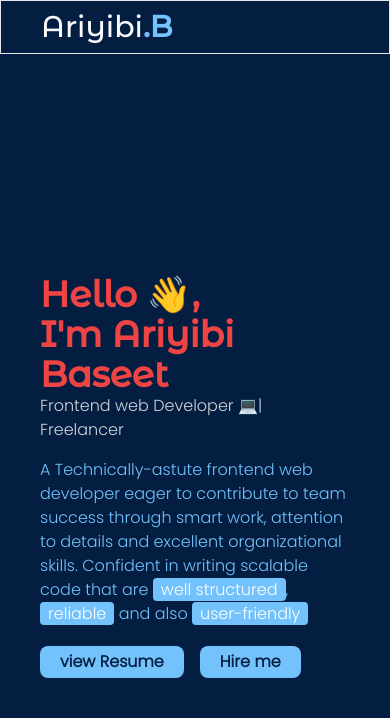
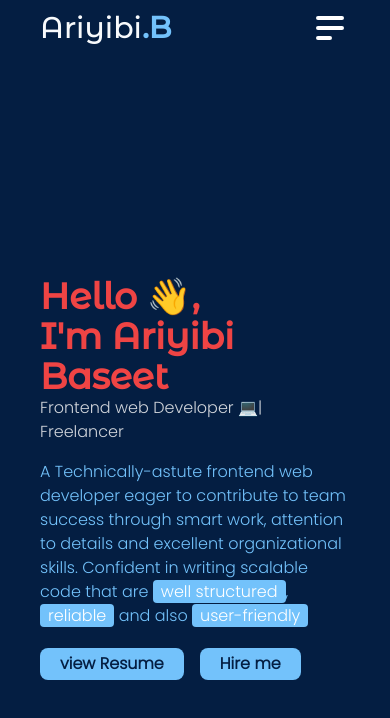
Before and after one commit to Ariyibi-Baseet/Portfolio, a website: page index.html in a window 390 px wide. Drawn offline with nearby package versions, Linux system fonts and the light colour scheme.

Commit message:
navbar is now responsive on mobile devices

```diff
--- a/index.html
+++ b/index.html
@@ -48,10 +48,10 @@
 <body class="w-full min-h-screen bg-deep_blue">
 
     <!-- Navbar section starts  -->
-    <nav class="w-full py-2 px-10 sm:flex sm:justify-between sm:items-center border">
+    <nav class="w-full py-2 px-10 flex items-center justify-between sm:flex sm:justify-between sm:items-center">
       <span class="text-slate-50 text-3xl font-Montserrat-Alternates">Ariyibi<span class="font-bold text-maya_blue font-Montserrat-Alternates">.B</span></span>
       <!-- Navbar lists starts here-->
-      <ul class="gap-x-3 hidden sm:flex  border">
+      <ul class="gap-x-3 flex bg-deep_blue sm:items-center max-sm:absolute max-sm:left-0 max-sm:mt-64 max-sm:pl-9 max-sm:w-full max-sm:hidden max-sm:shadow-lg" id="navLinks">
         <a href="#">
           <li class="text-gray-300 hover:transition-colors hover:text-maya_blue p-2 font-Poppins">Home</li>
         </a>
@@ -68,6 +68,14 @@
           <li class="text-gray-300 hover:transition-colors hover:text-maya_blue p-2 font-Poppins">Contact</li>
         </a>
       </ul>
+      <!-- Ends here -->
+
+      <!-- media icon starts here -->
+      <span class="text-white sm:hidden hover:cursor-pointer" id="icon">
+        <svg xmlns="http://www.w3.org/2000/svg" class="h-10 w-10 fill-white" viewBox="0 0 20 20">
+          <path fill-rule="evenodd" d="M3 5a1 1 0 011-1h12a1 1 0 110 2H4a1 1 0 01-1-1zM3 10a1 1 0 011-1h12a1 1 0 110 2H4a1 1 0 01-1-1zM3 15a1 1 0 011-1h6a1 1 0 110 2H4a1 1 0 01-1-1z" clip-rule="evenodd" />
+        </svg>
+      </span>
       <!-- Ends here -->
     </nav>
     <!-- Ends here -->
@@ -122,7 +130,7 @@
 
   </section>
   <!-- Ends here -->
-
+  <script src="./public/script.js"></script>
   <script src="https://unpkg.com/aos@next/dist/aos.js"></script>
   <script>
     AOS.init();
```
Also changed, not shown: public/style.css.
